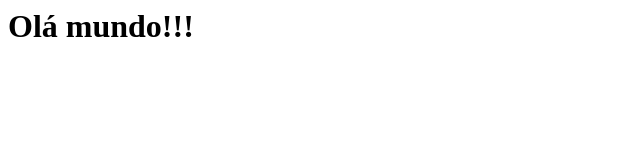
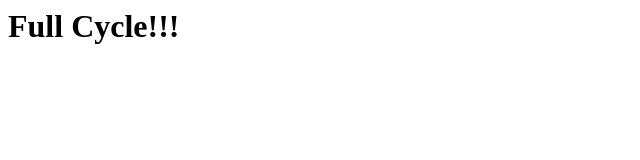
Before and after one commit to AllanCruzX/codereview, a plain HTML site: page index.html in a window 1280 px wide. Shown: the whole page, without its empty margins (0-640 px from the left). Drawn offline with Linux system fonts and the light colour scheme.

Commit message:
feat: :boom: adicionando novo titulo
Adicionando novo titula na pagina html com as tags

Ref issue #2

```diff
--- a/index.html
+++ b/index.html
@@ -1 +1 @@
-<h1>Olá mundo!!!</h1>
+<h1>Full Cycle!!!</h1>
```
